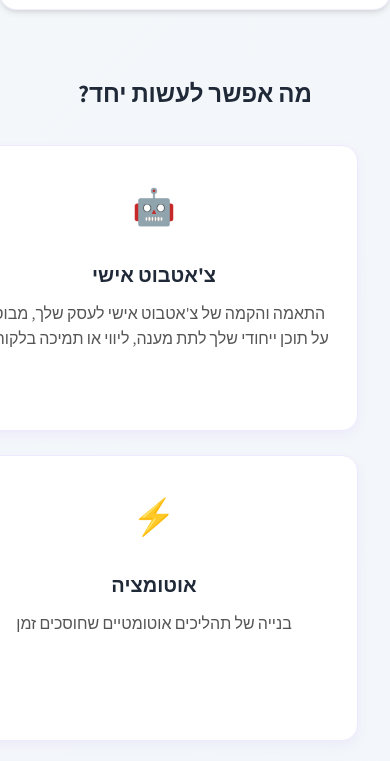
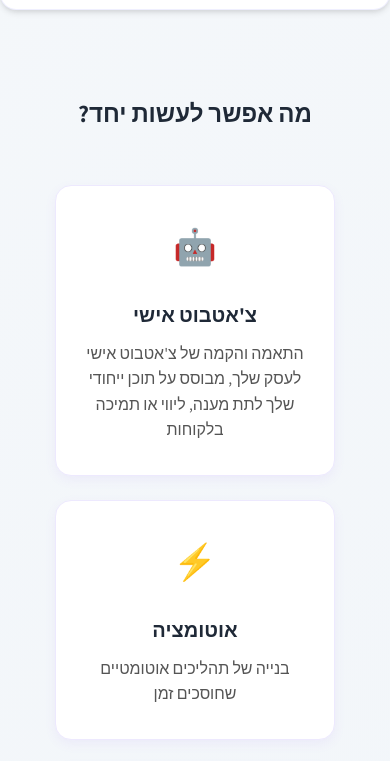
Before and after one commit to yaelbengad/yaelbengad.github.io, a plain HTML site: page index.html in a window 390 px wide. Shown: the part 3163-3924 px from the top of the page. Drawn offline with Linux system fonts and the light colour scheme.

Commit message:
Center services boxs for mobile

```diff
--- a/index.html
+++ b/index.html
@@ -296,6 +296,9 @@
       margin: 4em auto;
       max-width: 900px;
       padding: 0 1em;
+      display: flex;
+      flex-direction: column;
+      align-items: center;
     }
     .service-cards {
       display: flex;
@@ -330,15 +333,25 @@
       margin-bottom: 0.7em;
     }
     @media (max-width: 900px) {
+      .services {
+        padding: 0 1em;
+        width: 100%;
+        box-sizing: border-box;
+      }
       .service-cards {
         flex-direction: column;
         gap: 1.5em;
         align-items: center;
-        padding: 0 1em;
+        padding: 0;
+        width: 100%;
+        max-width: 280px;
+        margin: 2em auto;
+        box-sizing: border-box;
       }
       .service-card {
         width: 100%;
         max-width: 100%;
+        box-sizing: border-box;
       }
     }
     .service-title {
```
